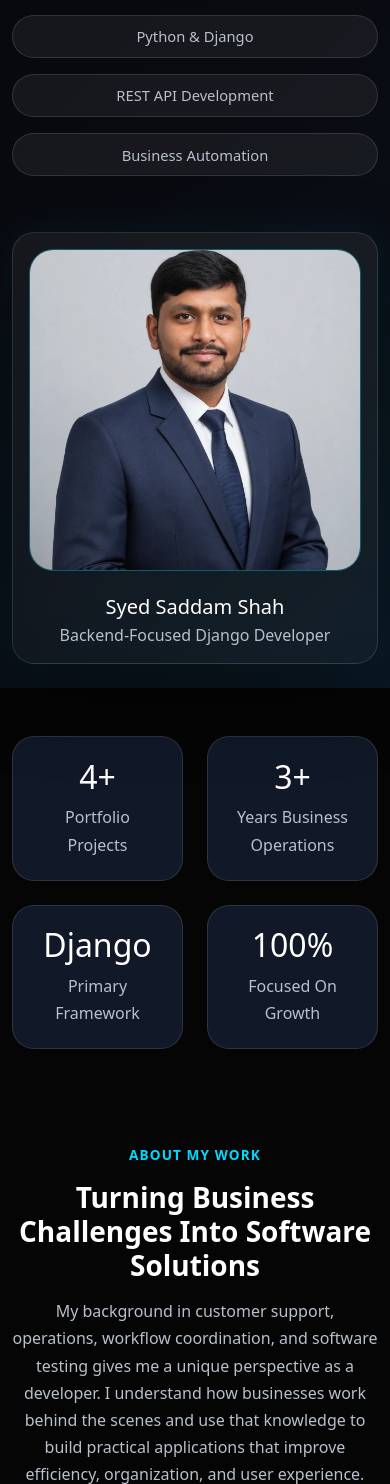
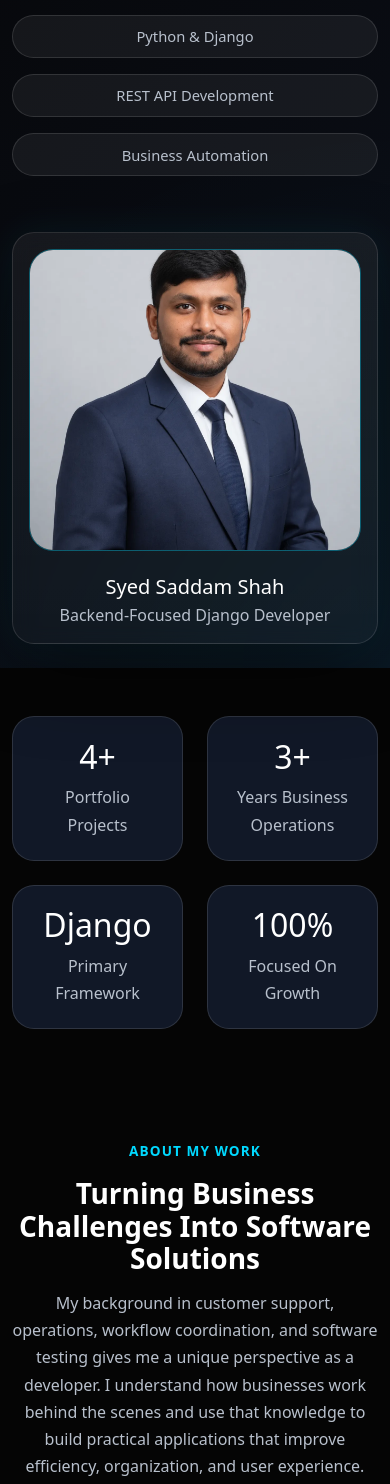
Before and after one commit to SaddamShah92/my_developer-portfolio-cms, a Django app: template templates/home.html in a window 390 px wide. Shown: the part 735-2219 px from the top of the page. Run offline with Django 3.2, Linux system fonts and the light colour scheme; the template is opened without the code that fills it, so the values that code supplies are empty; some libraries are stand-ins or nearby versions.

Commit message:
Improve responsive layout and typography

```diff
--- a/portfolio_main/static/css/media.css
+++ b/portfolio_main/static/css/media.css
@@ -1,58 +1,11 @@
-@media (max-width: 991px) {
-  .hero-section {
-    text-align: center;
-    padding-top: 7rem;
-  }
+/* =========================================
+   RESPONSIVE DESIGN
+========================================= */
 
-  .hero-highlights {
-    justify-content: center;
-  }
-
-  .profile-image {
-    height: 360px;
-  }
-}
-
-@media (max-width: 575px) {
-  .section-padding {
-    padding: 4rem 0;
-  }
-
-  .hero-title {
-    font-size: 2.4rem;
-  }
-
-  .profile-image {
-    height: 320px;
-  }
-
-  .cta-box {
-    padding: 3rem 1.2rem;
-  }
-}
-
-@media (max-width: 991px) {
-    .navbar-collapse {
-        margin-top: 1rem;
-        padding: 1rem;
-        background: var(--bg-card);
-        border: 1px solid var(--border-color);
-        border-radius: 20px;
-    }
-
-    .portfolio-nav-links .nav-link {
-        padding: 0.85rem 1rem !important;
-    }
-
-    .navbar-cta {
-        width: 100%;
-        margin-top: 0.75rem;
-        text-align: center;
-    }
-}
 
 /* =========================================
-   RESPONSIVE DESIGN
+   LARGE TABLETS / SMALL DESKTOPS
+   Below 1200px
 ========================================= */
 
 @media (max-width: 1199px) {
@@ -67,44 +20,104 @@
 
 }
 
+
+/* =========================================
+   TABLETS
+   Below 992px
+========================================= */
+
 @media (max-width: 991px) {
 
+    /* General section spacing */
     .section-padding {
-        padding: 5rem 0;
+        padding: 3rem 0;
     }
+
+
+    /* Hero */
 
     .hero-section,
     .about-hero-section {
         text-align: center;
     }
 
-    .profile-card {
-        margin-top: 2rem;
+    .hero-section {
+        padding-top: 4rem;
     }
+
+    .hero-description {
+        margin-left: auto;
+        margin-right: auto;
+    }
+
+
+    /* Center hero buttons on stacked layout */
+
+    .hero-section .col-lg-7 > .d-flex {
+        justify-content: center;
+    }
+
+
+    /* Hero highlights */
 
     .hero-highlights {
         justify-content: center;
     }
 
+
+    /* Profile */
+
+    .profile-card {
+        margin-top: 2rem;
+    }
+
+    .profile-image {
+        height: 320px;
+    }
+
+
+    /* Navbar */
+
     .portfolio-navbar {
         padding: 1rem 0;
+    }
+
+    .navbar-collapse {
+        margin-top: 1rem;
+        padding: 1rem;
+        background: var(--bg-card);
+        border: 1px solid var(--border-color);
+        border-radius: 20px;
     }
 
     .portfolio-nav-links {
         margin-top: 1rem;
     }
 
+    .portfolio-nav-links .nav-link {
+        padding: 0.85rem 1rem !important;
+    }
+
     .navbar-cta {
+        width: 100%;
         margin-top: 1rem;
-        width: 100%;
         text-align: center;
     }
 
+
+    /* CTA */
+
     .cta-box {
-        padding: 3rem 1.5rem;
+        padding: 2rem 1.25rem;
     }
 
 }
+
+
+/* =========================================
+   MOBILE / SMALL TABLETS
+   Below 768px
+========================================= */
 
 @media (max-width: 767px) {
 
@@ -123,9 +136,8 @@
         line-height: 1.7;
     }
 
-    .profile-image {
-        height: 360px;
-    }
+
+    /* Cards */
 
     .feature-card,
     .skill-card,
@@ -136,9 +148,15 @@
         padding: 1.3rem;
     }
 
+
+    /* CTA */
+
     .cta-box {
         border-radius: 24px;
     }
+
+
+    /* Footer */
 
     .footer-bottom {
         text-align: center;
@@ -146,30 +164,53 @@
 
 }
 
+
+/* =========================================
+   SMALL MOBILE
+   Below 576px
+========================================= */
+
 @media (max-width: 575px) {
 
     .section-padding {
         padding: 4rem 0;
     }
 
+
+    /* Hero typography */
+
     .hero-title {
         font-size: 2.2rem;
+        line-height: 1.15;
     }
+
+
+    /* Section typography */
 
     .section-title {
         font-size: 1.75rem;
     }
 
+
+    /* Buttons */
+
     .btn-primary-custom,
     .btn-outline-custom {
         width: 100%;
         justify-content: center;
+        text-align: center;
     }
+
+
+    /* Hero highlights */
 
     .hero-highlights span {
         width: 100%;
         text-align: center;
     }
+
+
+    /* Profile */
 
     .profile-card {
         padding: 1rem;
@@ -180,27 +221,18 @@
         height: 300px;
     }
 
+
+    /* CTA */
+
     .cta-box {
         padding: 2.5rem 1.2rem;
     }
+
+
+    /* Footer */
 
     .footer-social {
         justify-content: center;
     }
 
 }
-
-@media (max-width: 991px) {
-
-    .section-padding {
-        padding: 3rem 0;
-    }
-
-    .profile-image {
-        height: 320px;
-    }
-
-    .cta-box {
-        padding: 2rem 1.25rem;
-    }
-}
--- a/portfolio_main/static/css/style.css
+++ b/portfolio_main/static/css/style.css
@@ -47,8 +47,8 @@ body {
 }
 
 .hero-title {
-  font-size: clamp(2.8rem, 5vw, 4.5rem);
-  line-height: 1.05;
+  font-size: clamp(2.4rem, 3.5vw, 3.8rem);
+  line-height: 1.08;
   font-weight: 800;
   color: var(--text-main);
 }
@@ -162,7 +162,8 @@ body {
 }
 
 .section-title {
-  font-size: clamp(2rem, 3vw, 2.8rem);
+  font-size: clamp(2rem, 3.8vw, 2.7rem);
+  line-height: 1.15;
   font-weight: 800;
   color: var(--text-main);
   margin-bottom: 1rem;
@@ -327,7 +328,8 @@ body {
 }
 
 .cta-box h2 {
-  font-size: clamp(2rem, 4vw, 3.4rem);
+  font-size: clamp(2rem, 3.2vw, 2.9rem);
+  line-height: 1.15;
   font-weight: 800;
   margin-bottom: 1rem;
 }
@@ -751,11 +753,6 @@ body {
     height: 100%;
 }
 
-/* Reduce oversized contact heading */
-.contact-form-card .section-title {
-    font-size: clamp(2.5rem, 4vw, 3.2rem);
-    line-height: 1.1;
-}
 
 /* Inputs, textarea, select */
 .contact-form-card input,
```
